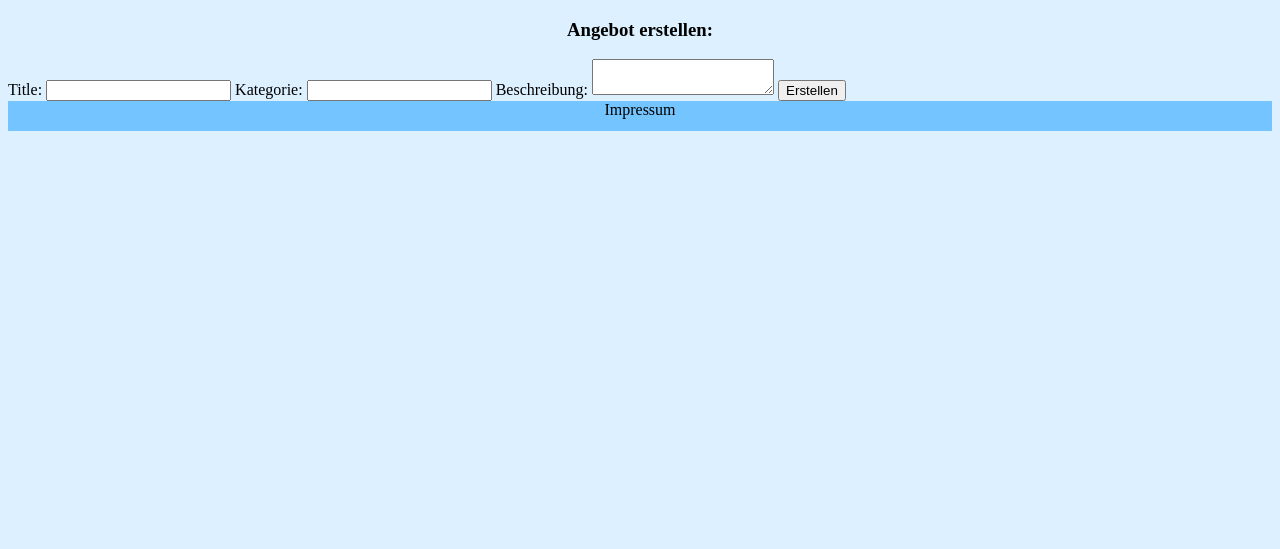
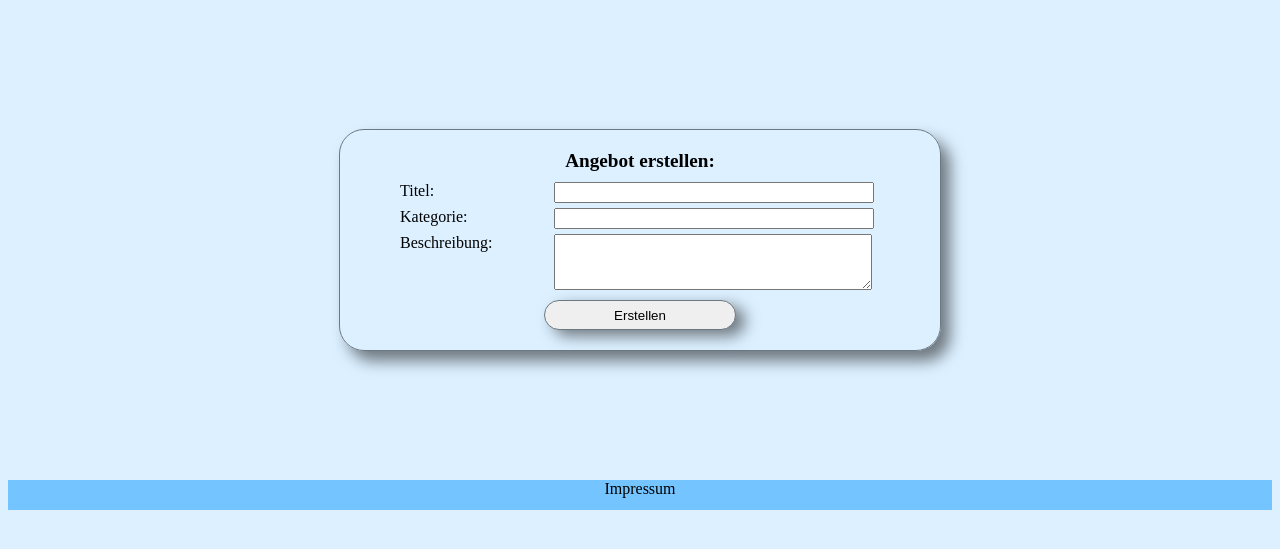
Before and after one commit to Niviera/Website, a PHP site: page /angebot_erstellen.php in a window 1280 px wide. Shown: the part 183-732 px from the top of the page. Run offline with PHP 8.4, Linux system fonts and the light colour scheme.

Commit message:
Update: alles geht

```diff
--- /dev/null
+++ b/CSS/angeboterstellen.css
@@ -0,0 +1,84 @@
+.Container_Main_Erstellen{
+    height: 60vh;
+    width: 100%;
+    display: flex;
+}
+
+.Container_Main_Erstellen form{
+    display: flex;
+    height: fit-content;
+    width: 75%;
+    margin: auto;
+    max-width: 600px;
+
+    /* 3d-Effekt*/
+    border: 0.5px solid #6E7880;
+    border-radius: 25px;
+    box-shadow: 9px 10px 15px #6E7880;
+}
+
+.Container_Main_Erstellen form .layout{
+    display: flex;
+    flex-wrap: wrap;
+    margin: auto;
+    width: 80%;
+}
+
+.Container_Main_Erstellen form h1{
+    width: 100%;
+    text-align: center;
+    font-size: 1.2em;
+    margin-top: 20px;
+    margin-bottom: 10px;
+}
+
+.Container_Main_Erstellen form label{
+    width: 32%;
+}
+
+.Container_Main_Erstellen form input{
+    width: 65%;
+    margin-bottom: 5px;
+}
+
+.Container_Main_Erstellen form textarea{
+    width: 65%;
+    min-height: 50px;
+    margin-bottom: 10px;
+}
+
+.Container_Main_Erstellen form button{
+    height: 30px;
+    width: 40%;
+    max-width: 200px;
+    margin: auto;
+    margin-bottom: 20px;
+    border-radius: 25px;
+    border: 0.5px grey solid;
+
+    font-size: 13.3333px;
+    border: 1px solid #6E7880;
+    color: black;
+    font-family: Arial;
+    background-color: #efefef;
+    box-shadow: 9px 6px 15px #6E7880;
+}
+
+
+@media(max-width: 680px){
+    .Container_Main_Erstellen form input{
+        width: 100%;
+    }
+
+    .Container_Main_Erstellen form textarea{
+        width: 100%;
+    }
+    .Container_Main_Erstellen form label{
+        width: 100%;
+    }
+
+    .Container_Main_Erstellen form button{
+        width: 60%;
+        height: 40px;
+    }
+}
--- a/angebot_erstellen.php
+++ b/angebot_erstellen.php
@@ -9,7 +9,7 @@
 
     <!-- Stylesheets -->
     <link rel="stylesheet" type="text/css" href="CSS/style.css">
-    <link rel="styleshee" type="text/css" href="CSS/angebot_erstellen.css">
+    <link rel="stylesheet" type="text/css" href="CSS/angeboterstellen.css">
 </head>
 
 <body>
@@ -18,28 +18,18 @@
     include "Ressourcen/header.php";
     ?>
     <!-- Content -->
-    <div style="width: 100%; text-align: center">
-        <h3> Angebot erstellen: </h3>
-    </div>
-    <div id="Angebot" class="Angebot">
+    <div class="Container_Main_Erstellen">
 
-        <tr>
-            <th>Title: </th>
-            <th><input type="text" required></th>
-        </tr>
-        <tr>
-            <!-- TODO: Kategorie sollte später durch datenbank vorgegeben werden (Auswahl liste)-->
-            <th>Kategorie: </th>
-            <th><input type="text" required></th>
-        </tr>
-        <tr>
-            <th>Beschreibung: </th>
-            <th><textarea required></textarea></th>
-        </tr>
-        <tr>
-            <th></th>
-            <th><button> Erstellen </button></th>
-        </tr>
+        <form>
+            <div class="layout">
+                <h1>Angebot erstellen:</h1>
+                <label for="title">Titel:</label><input id="title" type="text" required>
+                <label for="kategorie">Kategorie:</label><input id="kategorie" type="text" required>
+                <label for="beschreibung">Beschreibung:</label><textarea id="beschreibung" type="text"
+                    required></textarea>
+                <button type="submit">Erstellen</button>
+            </div>
+        </form>
     </div>
     <!-- footer -->
     <?php
```
Also changed, not shown: CSS/angebot_erstellen.css (deleted, +0 -10 lines), CSS/eigenes_konto.css (added, +69 -0 lines), CSS/login.css (+4 -4 lines), eigenes_konto.php (added, +42 -0 lines).
